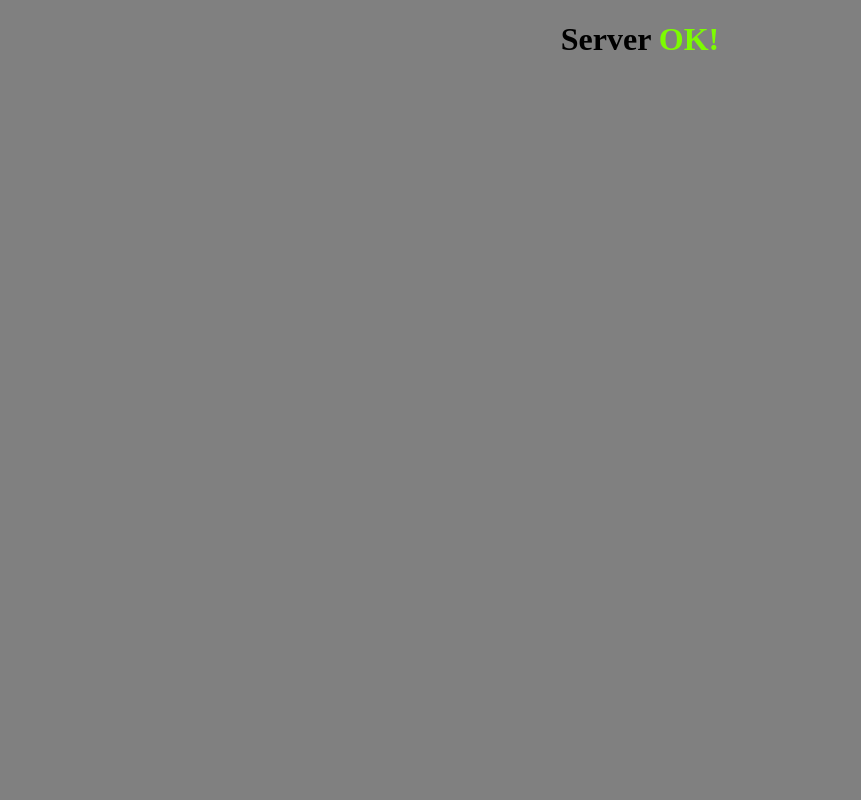
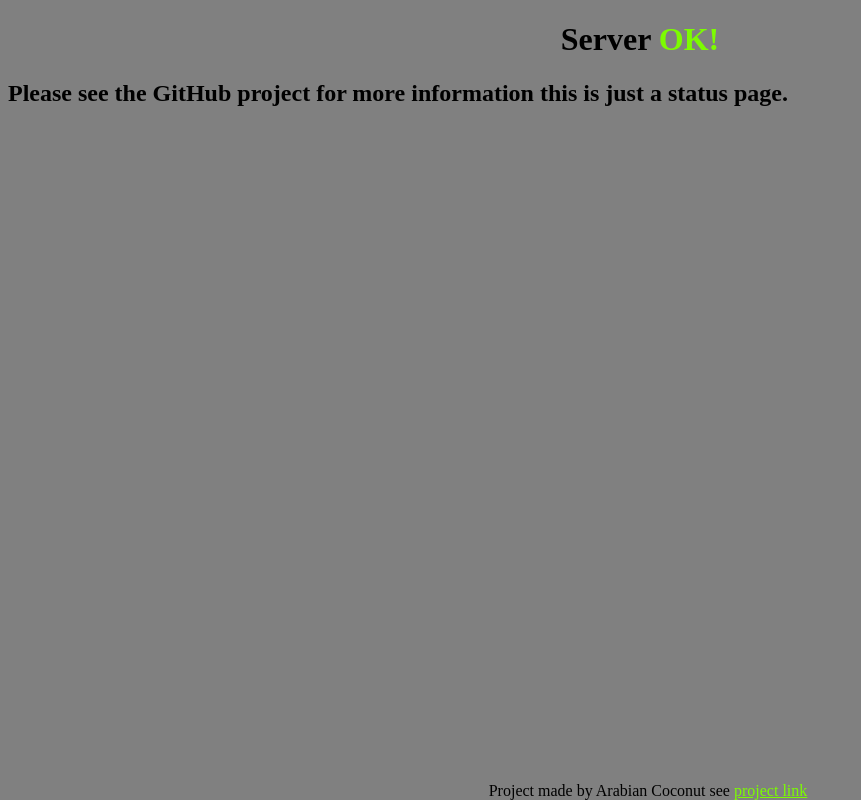
Before and after one commit to ArabianCoconut/Moneycontrol_api, a Flask app: page / in a window 1280 px wide. Before the commit the part shown is almost empty. Shown: the whole page, without its empty margins (0-861 px from the left). Run offline with Flask 3, Linux system fonts and the light colour scheme.

Commit message:
Added more information on homepage.

```diff
--- a/Src/templates/index.html
+++ b/Src/templates/index.html
@@ -6,5 +6,13 @@
 </head>
 <body style="background-color: grey">
 <h1 style="text-align: center"> Server <span style="color: lawngreen">OK!</span></h1>
+<h2>Please see the GitHub project for more information this is just a status page.</h2>
+
+<footer style="display:flex;flex-direction:column;position:fixed;bottom: 0; width: 100%">
+    <span style="text-align: center">
+        Project made by Arabian Coconut see <a style="color: lawngreen" href="https://github.com/ArabianCoconut/Moneycontrol_api/tree/main">project link</a>
+    </span>
+
+</footer>
 </body>
 </html>
```
